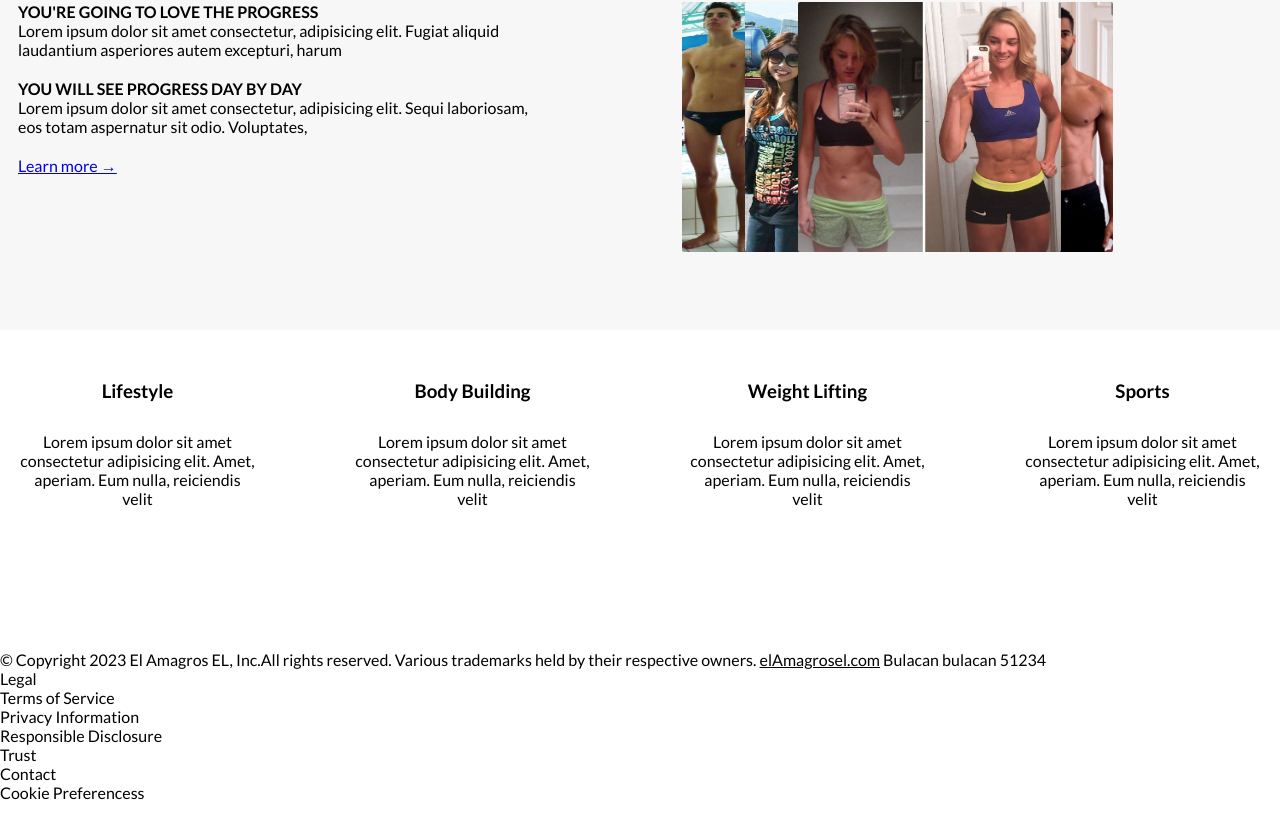
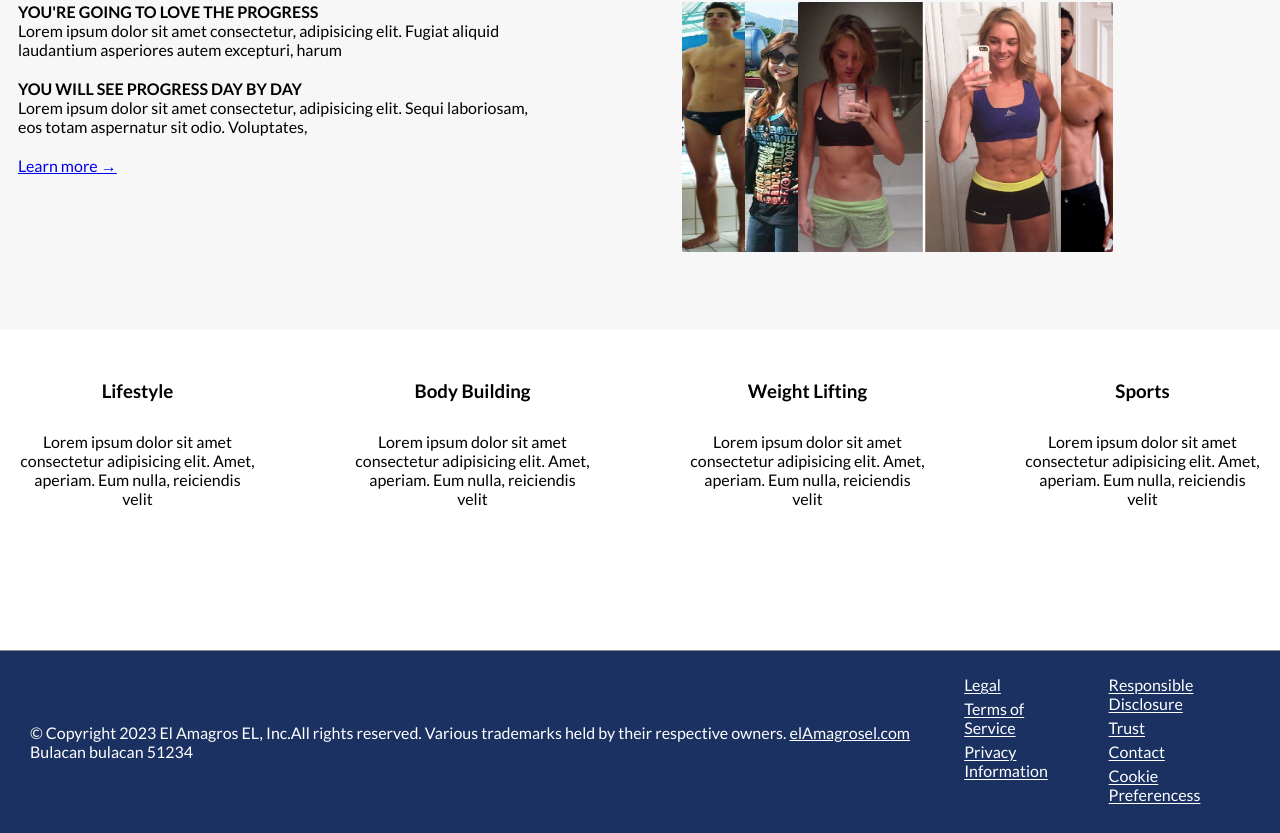
Before and after one commit to ian-afk/GYM_PROJECT_mern, a React (Vite) app in the folder frontend/: page / in a window 1280 px wide. Shown: the part 850-1683 px from the top of the page. Before the commit the page ends 1652 px from the top, so only its background shows below. Built offline with nearby package versions, Linux system fonts and the light colour scheme.

Commit message:
modify Footerjsx to separate links and add style decoration footer.module

```diff
--- a/frontend/src/pages/Home/Footer.jsx
+++ b/frontend/src/pages/Home/Footer.jsx
@@ -1,6 +1,7 @@
+import styles from './Footer.module.css';
 export default function Footer() {
   return (
-    <footer>
+    <footer className={styles.footer}>
       <p>
         © Copyright 2023 El Amagros EL, Inc.All rights reserved. Various
         trademarks held by their respective owners. <u>elAmagrosel.com</u>{' '}
@@ -8,13 +9,29 @@ export default function Footer() {
       </p>
       <nav>
         <ul>
-          <li>Legal</li>
-          <li>Terms of Service</li>
-          <li>Privacy Information</li>
-          <li>Responsible Disclosure</li>
-          <li>Trust</li>
-          <li>Contact</li>
-          <li>Cookie Preferencess</li>
+          <li>
+            <a href="#">Legal</a>
+          </li>
+          <li>
+            <a href="#">Terms of Service</a>
+          </li>
+          <li>
+            <a href="#">Privacy Information</a>
+          </li>
+        </ul>
+        <ul>
+          <li>
+            <a href="#">Responsible Disclosure</a>
+          </li>
+          <li>
+            <a href="#">Trust</a>
+          </li>
+          <li>
+            <a href="#">Contact</a>
+          </li>
+          <li>
+            <a href="#">Cookie Preferencess</a>
+          </li>
         </ul>
       </nav>
     </footer>
--- /dev/null
+++ b/frontend/src/pages/Home/Footer.module.css
@@ -0,0 +1,31 @@
+.footer {
+  padding: 14px 30px;
+  border-top: 1px #8b8b8b solid;
+  display: flex;
+  justify-content: center;
+  align-items: center;
+  gap: 30px;
+  background: #1b3161;
+  color: white;
+}
+
+.footer nav {
+  display: flex;
+}
+
+.footer nav ul {
+  list-style: none;
+  padding: 10px;
+}
+
+.footer nav ul li {
+  padding-left: 12px;
+  padding-bottom: 5px;
+}
+
+.footer a {
+  color: white;
+  text-decoration: underline;
+  text-underline-offset: 2px;
+  cursor: pointer;
+}
```
